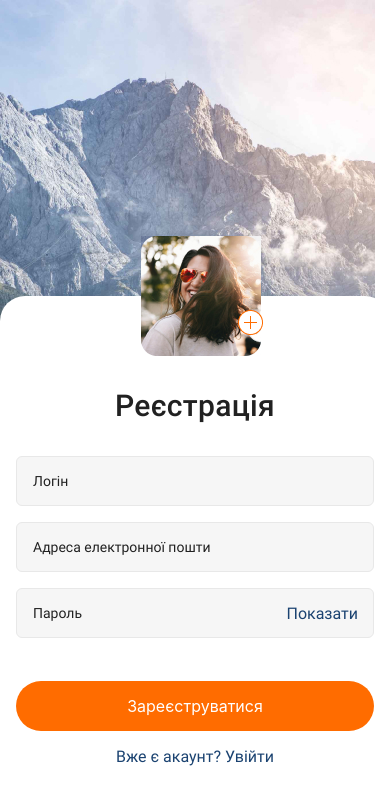
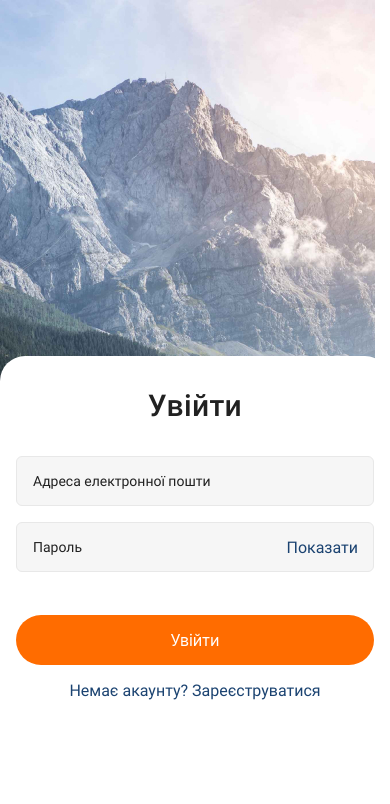
Before and after one commit to K-Basket/react-native-hw, a React Native app: screen / in a window 390 px wide. Shown: the top 804 px of the page. Built offline with nearby package versions, Linux system fonts and the light colour scheme; no server answers.

Commit message:
update Auth

```diff
--- a/Screens/auth/RegistrationScreen.js
+++ b/Screens/auth/RegistrationScreen.js
@@ -61,7 +61,7 @@ export function RegistrationScreen() {
     setIsShowPass(true);
     setDataInput(initialState);
 
-    console.log('dataInput :>> ', dataInput);
+    // console.log('dataInput :>> ', dataInput);
   }
 
   function onLogin() {
--- a/components/Home.js
+++ b/components/Home.js
@@ -61,7 +61,7 @@ export function Home() {
           style={{ marginLeft: 10 }}
           activeOpacity={0.3}
           onPress={() => {
-            console.log('here is log-out function');
+            console.log('bask to the Posts');
             navigation.navigate('Posts');
           }}
         >
--- a/components/Navigation.js
+++ b/components/Navigation.js
@@ -45,7 +45,7 @@ export function Navigation() {
 
   return (
     <>
-      <MainStack.Navigator initialRouteName="Registration">
+      <MainStack.Navigator initialRouteName="Login">
         {!isLoggetInState && (
           <>
             <MainStack.Screen
```
